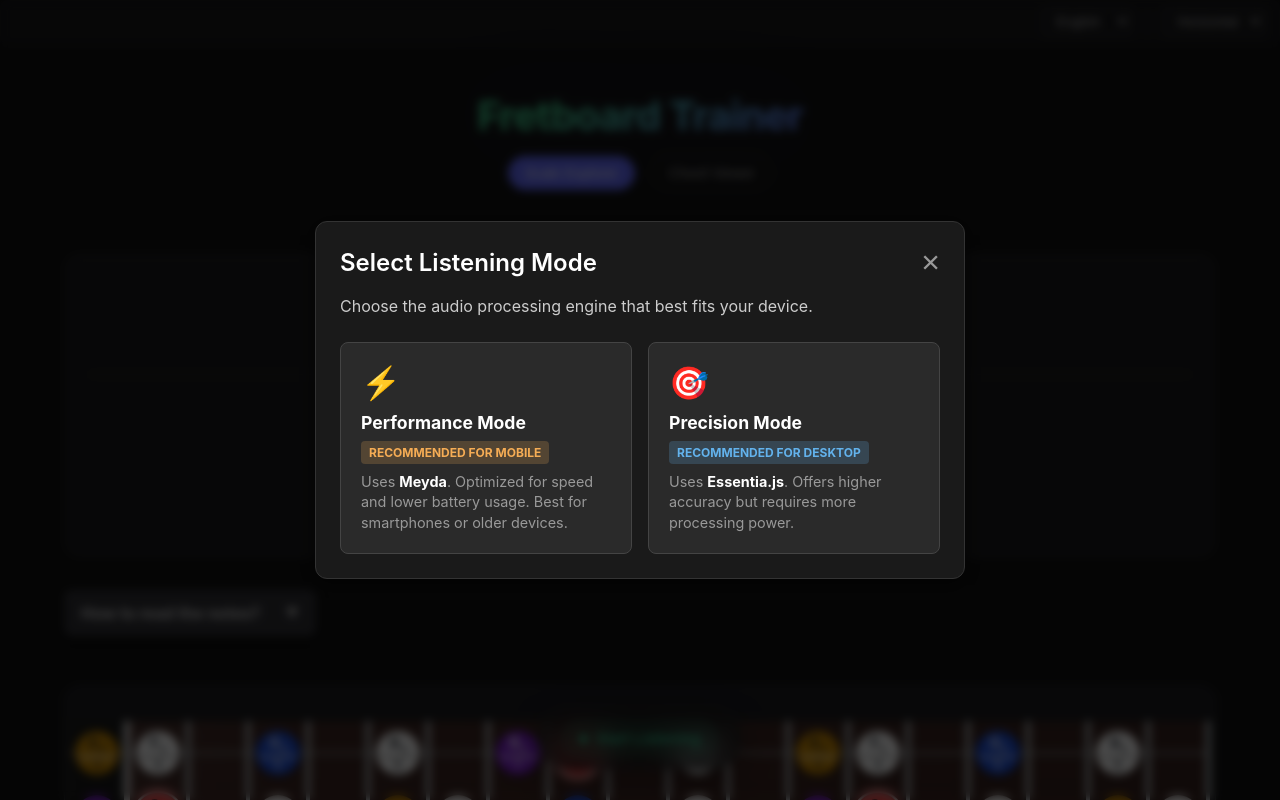
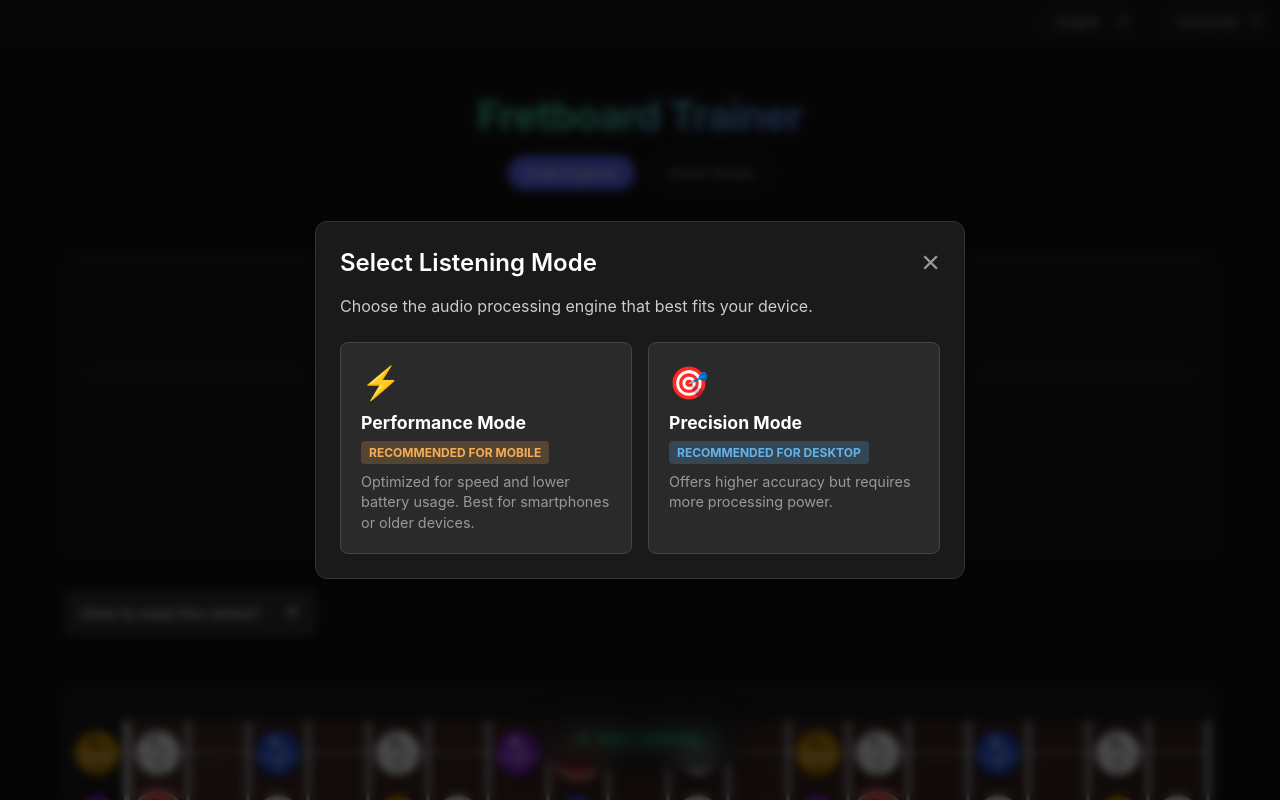
Before and after one commit to francisco-ebi/fretboard-trainer, a React (Vite) app: page / in a window 1280 px wide. Both pictures are taken after a click on the button "Start Listening". Shown: the top 800 px of the page. Built offline with nearby package versions, Linux system fonts and the light colour scheme.

Commit message:
feat: add translations

```diff
--- a/src/components/ListeningModeModal.tsx
+++ b/src/components/ListeningModeModal.tsx
@@ -1,5 +1,6 @@
 import React, { useEffect, useState } from 'react';
 import ReactDOM from 'react-dom';
+import { useTranslation } from 'react-i18next';
 import './ListeningModeModal.css';
 
 interface ListeningModeModalProps {
@@ -9,6 +10,7 @@ interface ListeningModeModalProps {
 }
 
 const ListeningModeModal: React.FC<ListeningModeModalProps> = ({ isOpen, onClose, onConfirm }) => {
+    const { t } = useTranslation();
     const [isWasmSupported, setIsWasmSupported] = useState(false);
 
     useEffect(() => {
@@ -33,12 +35,12 @@ const ListeningModeModal: React.FC<ListeningModeModalProps> = ({ isOpen, onClose
         <div className="listening-modal-overlay" onClick={onClose}>
             <div className="listening-modal-content" onClick={e => e.stopPropagation()}>
                 <div className="listening-modal-header">
-                    <h2>Select Listening Mode</h2>
+                    <h2>{t('listeningModal.title')}</h2>
                     <button className="listening-modal-close" onClick={onClose}>×</button>
                 </div>
 
                 <p className="listening-modal-description">
-                    Choose the audio processing engine that best fits your device.
+                    {t('listeningModal.description')}
                 </p>
 
                 <div className="listening-mode-options">
@@ -49,9 +51,9 @@ const ListeningModeModal: React.FC<ListeningModeModalProps> = ({ isOpen, onClose
                     >
                         <div className="mode-icon">⚡</div>
                         <div className="mode-info">
-                            <h3>Performance Mode</h3>
-                            <span className="mode-tag mobile">Recommended for Mobile</span>
-                            <p>Uses <strong>Meyda</strong>. Optimized for speed and lower battery usage. Best for smartphones or older devices.</p>
+                            <h3>{t('listeningModal.performance.title')}</h3>
+                            <span className="mode-tag mobile">{t('listeningModal.performance.tag')}</span>
+                            <p dangerouslySetInnerHTML={{ __html: t('listeningModal.performance.desc') }} />
                         </div>
                     </div>
 
@@ -62,10 +64,10 @@ const ListeningModeModal: React.FC<ListeningModeModalProps> = ({ isOpen, onClose
                     >
                         <div className="mode-icon">🎯</div>
                         <div className="mode-info">
-                            <h3>Precision Mode</h3>
-                            <span className="mode-tag desktop">Recommended for Desktop</span>
-                            <p>Uses <strong>Essentia.js</strong>. Offers higher accuracy but requires more processing power.</p>
-                            {!isWasmSupported && <div className="wasm-warning">⚠️ WebAssembly not supported</div>}
+                            <h3>{t('listeningModal.precision.title')}</h3>
+                            <span className="mode-tag desktop">{t('listeningModal.precision.tag')}</span>
+                            <p dangerouslySetInnerHTML={{ __html: t('listeningModal.precision.desc') }} />
+                            {!isWasmSupported && <div className="wasm-warning">{t('listeningModal.precision.warning')}</div>}
                         </div>
                     </div>
                 </div>
--- a/src/i18n.ts
+++ b/src/i18n.ts
@@ -7,6 +7,21 @@ const resources = {
         translation: {
             title: "Fretboard Trainer",
             subtitle: "Visualize scales and master the fretboard.",
+            listeningModal: {
+                title: "Select Listening Mode",
+                description: "Choose the audio processing engine that best fits your device.",
+                performance: {
+                    title: "Performance Mode",
+                    tag: "Recommended for Mobile",
+                    desc: "Optimized for speed and lower battery usage. Best for smartphones or older devices."
+                },
+                precision: {
+                    title: "Precision Mode",
+                    tag: "Recommended for Desktop",
+                    desc: "Offers higher accuracy but requires more processing power.",
+                    warning: "⚠️ WebAssembly not supported"
+                }
+            },
             controls: {
                 instrument: "Instrument",
                 key: "Key (Root Note)",
@@ -59,6 +74,21 @@ const resources = {
         translation: {
             title: "Entrenador de Diapasón",
             subtitle: "Visualiza escalas y domina el diapasón.",
+            listeningModal: {
+                title: "Seleccionar Modo de Escucha",
+                description: "Elige el motor de procesamiento de audio que mejor se adapte a tu dispositivo.",
+                performance: {
+                    title: "Modo Rendimiento",
+                    tag: "Recomendado para Móvil",
+                    desc: "Optimizado para velocidad y menor consumo de batería. Ideal para smartphones o dispositivos antiguos."
+                },
+                precision: {
+                    title: "Modo Precisión",
+                    tag: "Recomendado para Escritorio",
+                    desc: "Ofrece mayor precisión pero requiere más potencia de procesamiento.",
+                    warning: "⚠️ WebAssembly no soportado"
+                }
+            },
             controls: {
                 instrument: "Instrumento",
                 key: "Tonalidad (Nota Raíz)",
```
